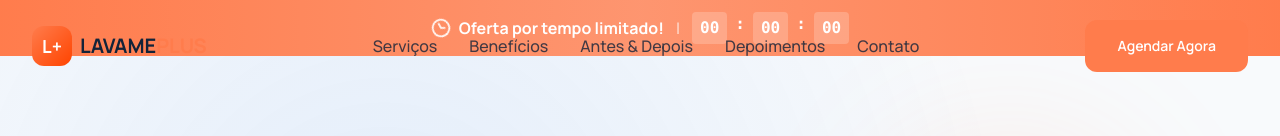
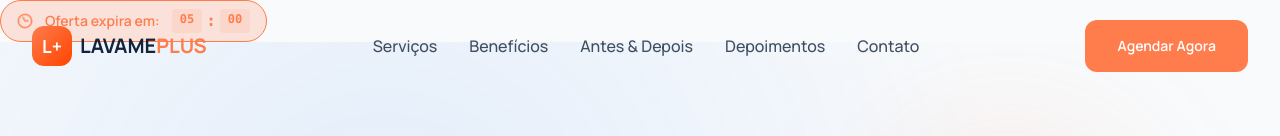
Before and after one commit to ntlbbarbosa-gif/lavameplus-site, a React (Vite) app: page / in a window 1280 px wide. Shown: the top 136 px of the page. Built offline with nearby package versions, Linux system fonts and the light colour scheme; the HTML template or start-up script is replaced by a standard one.

Commit message:
Atualizar ScarcityTimer para 5 minutos

```diff
--- a/src/components/ScarcityTimer.tsx
+++ b/src/components/ScarcityTimer.tsx
@@ -3,53 +3,37 @@ import { Clock } from "lucide-react";
 
 export function ScarcityTimer() {
   const [timeLeft, setTimeLeft] = useState({
-    hours: 0,
-    minutes: 0,
+    minutes: 5,
     seconds: 0,
   });
 
   useEffect(() => {
     const timer = setInterval(() => {
-      // Define o tempo de escassez (24 horas de agora)
       const now = new Date();
-      const endTime = new Date(now.getTime() + 24 * 60 * 60 * 1000);
+      const endTime = new Date(now.getTime() + 5 * 60 * 1000);
 
       const diff = endTime.getTime() - now.getTime();
-      const hours = Math.floor((diff / (1000 * 60 * 60)) % 24);
       const minutes = Math.floor((diff / (1000 * 60)) % 60);
       const seconds = Math.floor((diff / 1000) % 60);
 
-      setTimeLeft({ hours, minutes, seconds });
+      setTimeLeft({ minutes, seconds });
     }, 1000);
 
     return () => clearInterval(timer);
   }, []);
 
   return (
-    <div className="w-full bg-gradient-to-r from-accent via-accent/80 to-accent text-white py-3 px-4">
-      <div className="container-custom">
-        <div className="flex items-center justify-center gap-3 flex-wrap">
-          <div className="flex items-center gap-2">
-            <Clock className="w-5 h-5 animate-spin" />
-            <span className="font-bold text-sm md:text-base">
-              Oferta por tempo limitado!
-            </span>
-          </div>
-          <span className="text-white/80">|</span>
-          <div className="flex gap-2 font-mono font-bold text-sm md:text-base">
-            <span className="bg-white/20 px-2 py-1 rounded">
-              {String(timeLeft.hours).padStart(2, "0")}
-            </span>
-            <span>:</span>
-            <span className="bg-white/20 px-2 py-1 rounded">
-              {String(timeLeft.minutes).padStart(2, "0")}
-            </span>
-            <span>:</span>
-            <span className="bg-white/20 px-2 py-1 rounded">
-              {String(timeLeft.seconds).padStart(2, "0")}
-            </span>
-          </div>
-        </div>
+    <div className="inline-flex items-center gap-3 px-4 py-2 rounded-full bg-accent/20 border border-accent">
+      <Clock className="w-4 h-4 text-accent animate-spin" />
+      <span className="text-accent font-semibold text-sm">Oferta expira em:</span>
+      <div className="flex gap-1 font-mono font-bold text-accent">
+        <span className="bg-accent/10 px-2 py-0.5 rounded text-xs">
+          {String(timeLeft.minutes).padStart(2, "0")}
+        </span>
+        <span>:</span>
+        <span className="bg-accent/10 px-2 py-0.5 rounded text-xs">
+          {String(timeLeft.seconds).padStart(2, "0")}
+        </span>
       </div>
     </div>
   );
```
